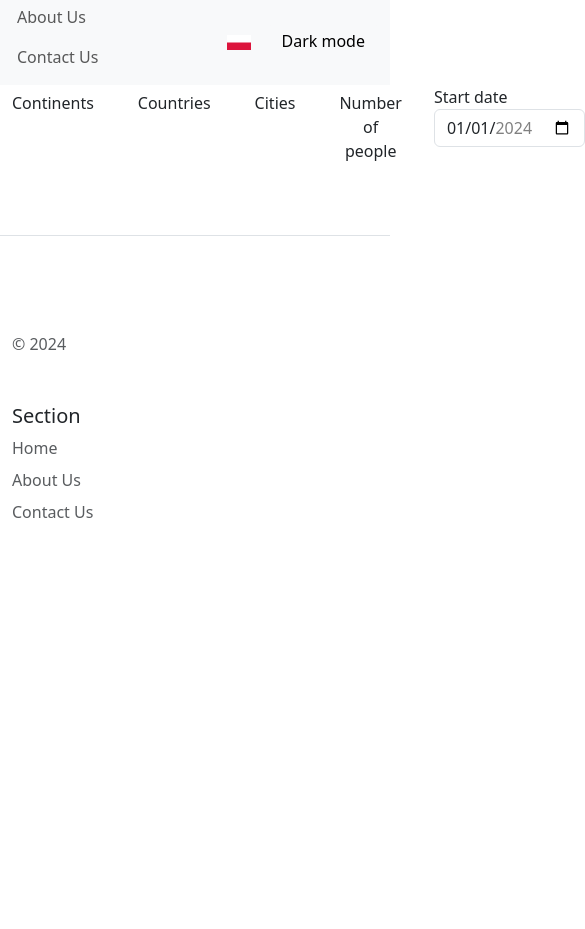
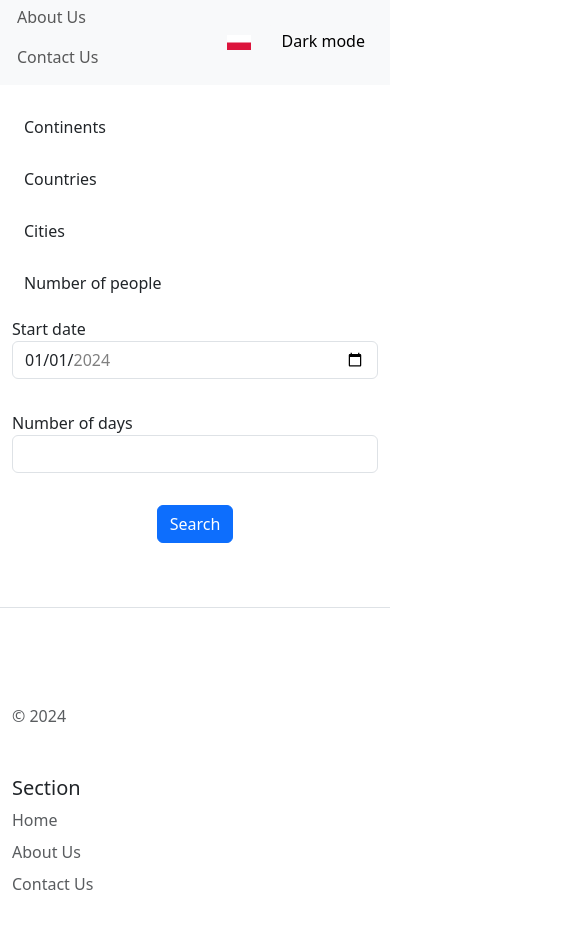
Before and after one commit to poryckig/Dream_Place, a website: page public/book.html in a window 390 px wide. Shown: the part 53-982 px from the top of the page, 585 px wide, since content can reach past the window. Before the commit the page ends 844 px from the top, so only its background shows below. Drawn offline with nearby package versions, Linux system fonts and the light colour scheme.

Commit message:
Added responsiveness for book.html

```diff
--- a/public/book.html
+++ b/public/book.html
@@ -35,9 +35,11 @@
     </div>
   </nav>
 
-  <div class="d-flex">
+  <!-- Sekcja formularza wyszukiwania -->
+  <div class="container mt-4">
+    <div class="row">
       <!-- Kontynenty -->
-    <div class="flex-column">
+      <div class="col-12 col-md-2 mb-3">
         <button id="btnKontynenty" class="btn btn-toggle d-inline-flex align-items-center rounded border-0" data-bs-toggle="collapse" data-bs-target="#home-collapse" aria-expanded="true">
           Kontynenty
         </button>
@@ -48,7 +50,7 @@
       </div>
 
       <!-- Kraje -->
-    <div class="flex-column">
+      <div class="col-12 col-md-2 mb-3">
         <button id="btnKraje" class="btn btn-toggle d-inline-flex align-items-center rounded border-0" data-bs-toggle="collapse" data-bs-target="#dashboard-collapse" aria-expanded="true">
           Kraje
         </button>
@@ -59,7 +61,7 @@
       </div>
 
       <!-- Miasta -->
-    <div class="flex-column">
+      <div class="col-12 col-md-2 mb-3">
         <button id="btnMiasta" class="btn btn-toggle d-inline-flex align-items-center rounded border-0" data-bs-toggle="collapse" data-bs-target="#orders-collapse" aria-expanded="true">
           Miasta
         </button>
@@ -70,7 +72,7 @@
       </div>
 
       <!-- Liczba osób -->
-    <div class="flex-column">
+      <div class="col-12 col-md-2 mb-3">
         <button id="btnLiczbaOsob" class="btn btn-toggle d-inline-flex align-items-center rounded border-0" data-bs-toggle="collapse" data-bs-target="#people-collapse" aria-expanded="true">
           Liczba osób
         </button>
@@ -81,26 +83,31 @@
       </div>
 
       <!-- Data rozpoczęcia pobytu -->
-    <div class="flex-column">
+      <div class="col-12 col-md-2 mb-3">
         <label for="start">Data rozpoczęcia pobytu:</label>
         <input type="date" id="start" name="trip-start" value="2024-01-01" min="2024-01-01" max="2024-12-31" class="form-control mb-3" />
       </div>
 
       <!-- Liczba dni pobytu -->
-    <div class="flex-column">
+      <div class="col-12 col-md-2 mb-3">
         <label for="liczbaDniPobytu">Liczba dni pobytu:</label>
         <input type="number" id="liczbaDniPobytu" name="liczbaDniPobytu" min="1" class="form-control mb-3" />
       </div>
+    </div>
 
-    <div class="flex-column">
     <!-- Przycisk Wyszukaj -->
-      <button id="btnWyszukaj" class="btn btn-primary mb-3">Wyszukaj</button>
+    <div class="row">
+      <div class="col-12 text-center mb-3">
+        <button id="btnWyszukaj" class="btn btn-primary">Wyszukaj</button>
+      </div>
     </div>
   </div>
 
   <!-- Sekcja na wyniki wyszukiwania -->
+  <div class="container">
     <div id="wynikiWyszukiwania" class="mt-3">
       <!-- Tutaj pojawią się wyniki -->
+    </div>
   </div>
 
   <div class="container">
```
Lines whose indentation alone changed are shown as unchanged.
